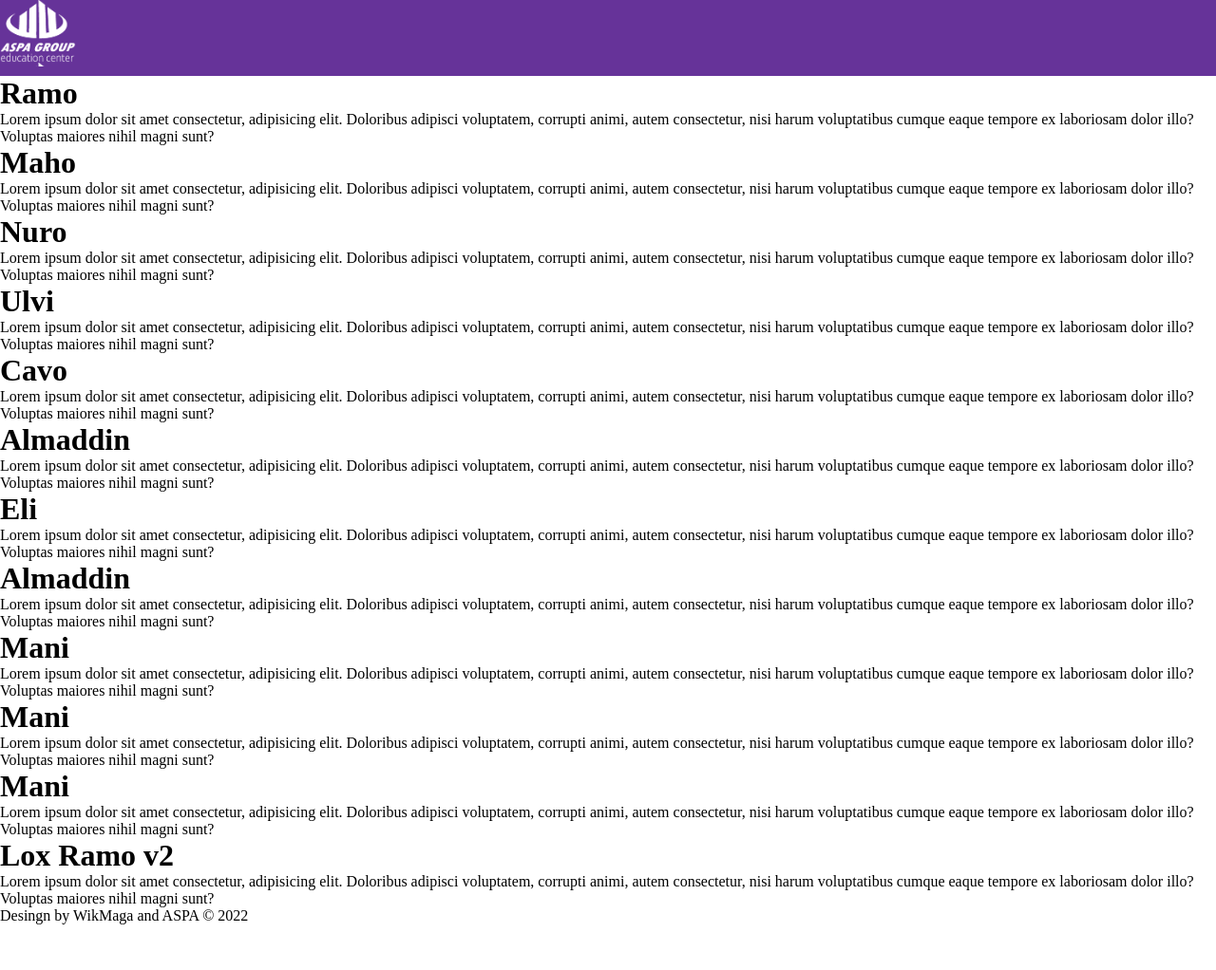
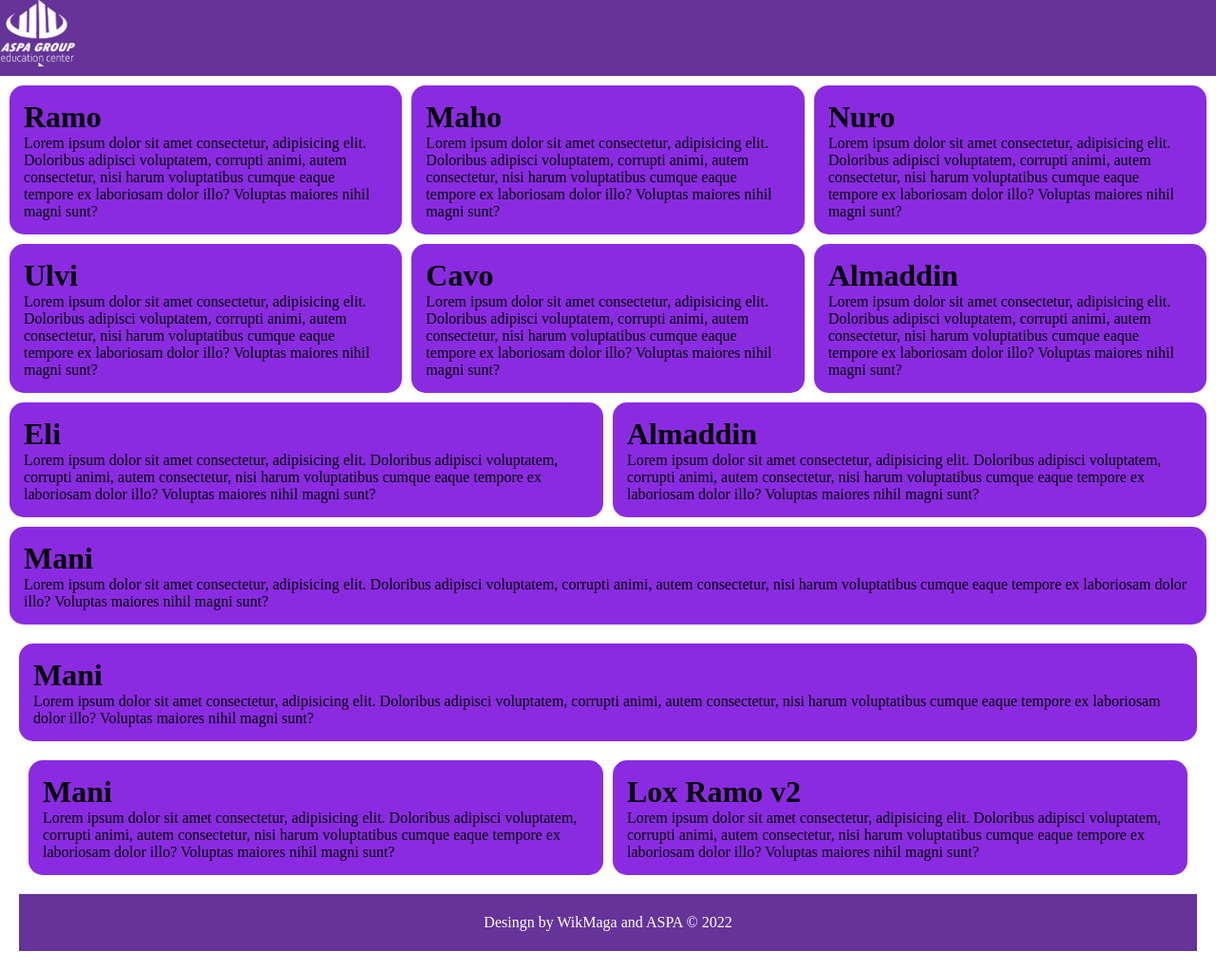
Before and after one commit to hindikot/git_project, a plain HTML site: page index.html in a window 1280 px wide. Shown: the whole page at 95% size. Before the commit the page ends 974 px from the top, so only its background shows below. Drawn offline with Linux system fonts and the light colour scheme.

Commit message:
flex ready

```diff
--- a/css/style.css
+++ b/css/style.css
@@ -19,3 +19,24 @@ html body  {
     background-image: url(../img/aspa.png);
     background-size: contain;
 }
+.item {
+    flex: 1 0 300px;
+    padding: 15px;
+    background-color: blueviolet;
+    border-radius: 15px;
+}
+.container {
+    display: flex;
+    flex-wrap: wrap;
+    margin: 10px;
+    gap: 10px;
+}
+.footer {
+    display: flex;
+    justify-content: center;
+    align-items: center;
+    height: 60px;
+    width: 100%;
+    background-color: rebeccapurple;
+    color: white;
+}
```
